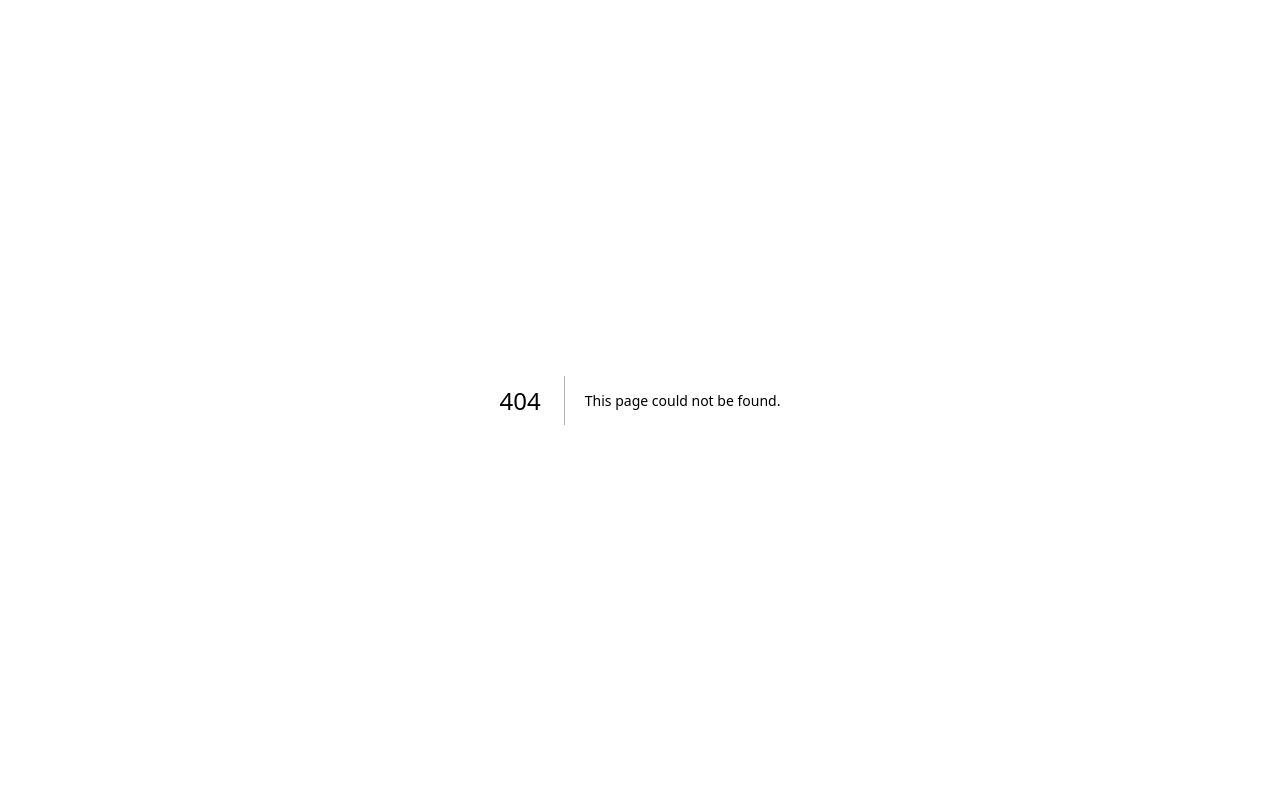
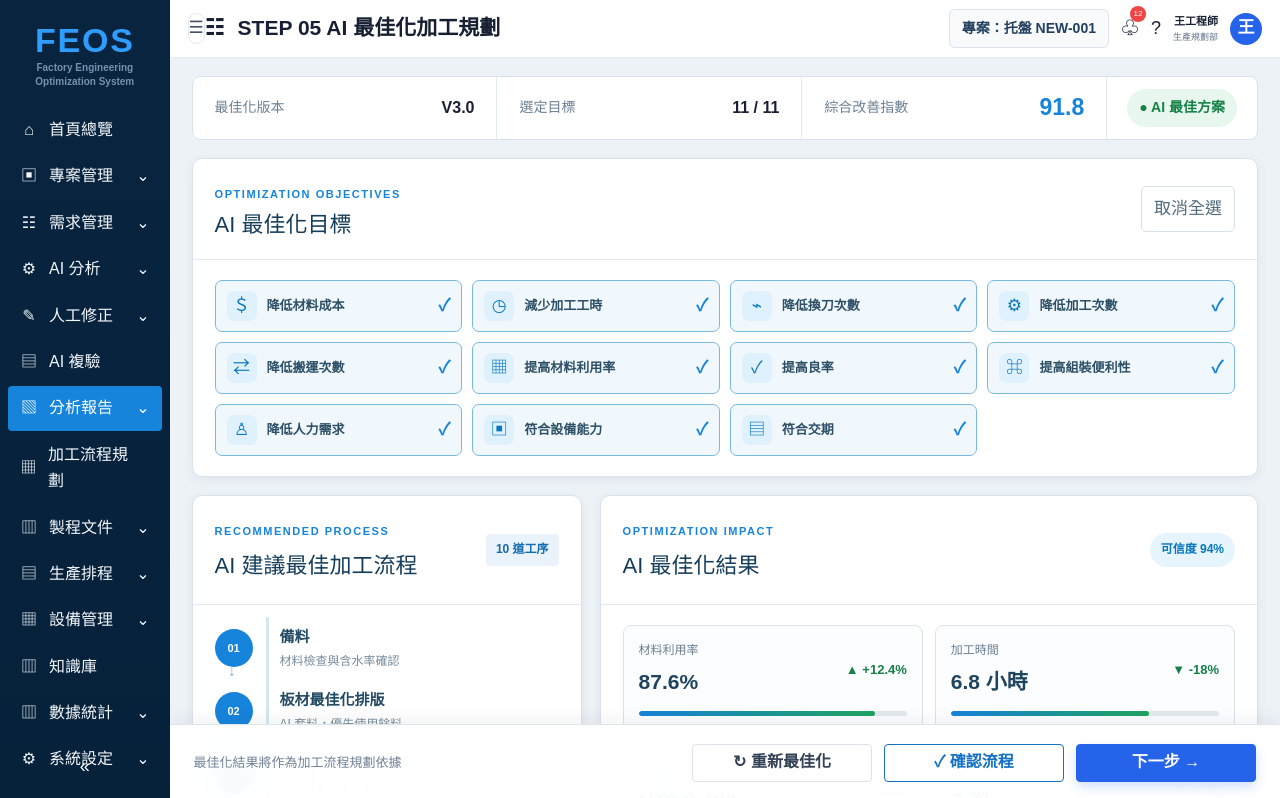
Before and after one commit to kuotai777-png/feos-process-planning, a Next.js app: page /ai-optimization in a window 1280 px wide. Before the commit this address had no page. Shown: the top 798 px of the page. Built offline with nearby package versions, Linux system fonts and the light colour scheme.

Commit message:
Add AI optimized manufacturing planning page

```diff
--- /dev/null
+++ b/app/ai-optimization/page.tsx
@@ -0,0 +1,2 @@
+import AiOptimization from "../../src/pages/ai-optimization/AiOptimization";
+export default function AiOptimizationPage(){return <AiOptimization/>}
--- a/app/globals.css
+++ b/app/globals.css
@@ -515,3 +515,14 @@ body{font-size:17px;line-height:1.65}
   .reference-list>div{grid-template-columns:1fr 65px}
   .ref-code{grid-column:1/-1}
 }
+
+/* STEP 05 · AI optimization */
+.optimization-page{min-height:calc(100vh - 64px);padding:18px 22px 108px;background:#edf2f7}.panel-surface{border:1px solid #d9e2ec;border-radius:10px;background:#fff;box-shadow:0 3px 12px rgba(15,35,55,.06)}
+.optimization-summary{display:grid;grid-template-columns:repeat(3,1fr) auto;align-items:center;border:1px solid #d9e2ec;border-radius:8px;background:#fff}.optimization-summary>div{display:flex;align-items:center;justify-content:space-between;min-height:62px;padding:0 22px;border-right:1px solid #e3e9f0}.optimization-summary span{color:#6c8093;font-size:14px}.optimization-summary b{font-size:16px}.optimization-summary .score{color:#1684db;font-size:23px}.optimization-status{margin:0 20px;padding:7px 12px;border-radius:999px;background:#e8f7ee;color:#168047!important;font-weight:700}
+.optimization-goals{margin-top:18px}.optimization-heading{display:flex;align-items:center;justify-content:space-between;padding:20px 22px;border-bottom:1px solid #e3e9f0}.optimization-heading h1,.optimization-heading h2{margin:4px 0 0;color:#153d5b;font-size:22px}.optimization-heading>button{padding:8px 12px;border:1px solid #d6e0e9;border-radius:5px;background:#fff;color:#516b7e}
+.goal-grid{display:grid;grid-template-columns:repeat(4,minmax(0,1fr));gap:10px;padding:20px 22px}.goal-grid label{display:flex;align-items:center;gap:10px;min-height:52px;padding:9px 11px;border:1px solid #d6e0e9;border-radius:7px;cursor:pointer}.goal-grid label.selected{border-color:#79b9e2;background:#f0f8fd}.goal-grid input{position:absolute;opacity:0}.goal-grid label>span{display:grid;place-items:center;width:30px;height:30px;border-radius:7px;background:#eef3f7;color:#5f7b8f}.goal-grid label.selected>span{background:#dff1fd;color:#0876bd}.goal-grid b{flex:1;color:#2e5067;font-size:13px}.goal-grid em{color:#1684db;font-style:normal;font-weight:800}
+.optimization-grid{display:grid;grid-template-columns:minmax(390px,.72fr) minmax(620px,1.28fr);gap:18px;margin-top:18px}.process-recommendation,.optimization-results{min-width:0;overflow:hidden}.optimized-flow{padding:12px 22px 22px}.optimized-flow>div{position:relative;display:grid;grid-template-columns:40px 3px 1fr;align-items:center;gap:11px;min-height:63px}.optimized-flow>div>span{display:grid;place-items:center;width:38px;height:38px;border-radius:50%;background:#1684db;color:#fff;font-size:11px;font-weight:800}.optimized-flow>div>i{width:3px;height:100%;background:#d4e6f2}.optimized-flow p{margin:0}.optimized-flow p b,.optimized-flow p small{display:block}.optimized-flow p b{color:#244b65;font-size:15px}.optimized-flow p small{margin-top:2px;color:#768b9b;font-size:12px}.optimized-flow em{position:absolute;bottom:-5px;left:13px;color:#8cb4cf;font-style:normal}
+.metric-cards{display:grid;grid-template-columns:repeat(2,minmax(0,1fr));gap:12px;padding:20px 22px}.metric-cards>div{display:grid;grid-template-columns:1fr auto;gap:4px;padding:15px;border:1px solid #dbe4eb;border-radius:8px;background:#fbfdff}.metric-cards span{color:#687e90;font-size:12px}.metric-cards b{color:#1f445e;font-size:21px}.metric-cards em{grid-column:2;grid-row:1/3;align-self:center;color:#168047;font-size:13px;font-style:normal;font-weight:800}.metric-cards>div>div{grid-column:1/-1;height:5px;margin-top:8px;overflow:hidden;border-radius:5px;background:#e1e9ef}.metric-cards>div>div i{display:block;height:100%;border-radius:5px;background:linear-gradient(90deg,#1684db,#20a460)}
+.optimization-callout{display:flex;gap:12px;margin:0 22px 22px;padding:17px;border-radius:8px;background:linear-gradient(135deg,#eaf6fd,#edf9f1)}.optimization-callout>span{color:#1684db;font-size:22px}.optimization-callout b{color:#23516d}.optimization-callout p{margin:5px 0 0;color:#4d6d7f;font-size:13px;line-height:1.7}.optimization-callout strong{color:#168047}.optimization-loading{display:flex;min-height:600px;align-items:center;justify-content:center;flex-direction:column;color:#3e6077}.optimization-loading>i{width:58px;height:58px;border:5px solid #d8e8f2;border-top-color:#1684db;border-radius:50%;animation:spin 1s linear infinite}.optimization-loading h3{margin:18px 0 4px}.optimization-loading p{margin:0;color:#7890a2;font-size:13px}
+@media(max-width:1180px){.optimization-grid{grid-template-columns:1fr}.goal-grid{grid-template-columns:repeat(3,1fr)}}
+@media(max-width:700px){.optimization-page{padding:12px 10px 108px}.optimization-summary{grid-template-columns:1fr 1fr}.optimization-summary>div{min-height:54px;padding:0 12px;border-bottom:1px solid #e3e9f0}.optimization-status{margin:10px 12px}.goal-grid{grid-template-columns:1fr 1fr;padding:15px}.metric-cards{grid-template-columns:1fr;padding:15px}}
--- a/src/components/layout/AppLayout.tsx
+++ b/src/components/layout/AppLayout.tsx
@@ -4,7 +4,7 @@ import {useState} from "react";
 
 const items=[
   ["⌂","首頁總覽","#"],["▣","專案管理","#"],["☷","需求管理","/engineering-conditions"],
-  ["⚙","AI 分析","/ai-decomposition"],["✎","人工修正","/manual-review"],["▤","AI 複驗","/manual-review"],["▧","分析報告","#"],
+  ["⚙","AI 分析","/ai-decomposition"],["✎","人工修正","/manual-review"],["▤","AI 複驗","/manual-review"],["▧","分析報告","/ai-optimization"],
   ["▦","加工流程規劃","/"],["▥","製程文件","#"],["▤","生產排程","#"],["▦","設備管理","#"],
   ["▥","知識庫","#"],["▥","數據統計","#"],["⚙","系統設定","#"],
 ] as const;
--- /dev/null
+++ b/src/pages/ai-optimization/AiOptimization.tsx
@@ -0,0 +1,32 @@
+"use client";
+import {useState} from "react";
+import {AppLayout} from "../../components/layout/AppLayout";
+
+const goals=["降低材料成本","減少加工工時","降低換刀次數","降低加工次數","降低搬運次數","提高材料利用率","提高良率","提高組裝便利性","降低人力需求","符合設備能力","符合交期"];
+const flow=[["備料","材料檢查與含水率確認"],["板材最佳化排版","AI 套料，優先使用餘料"],["裁切","自動裁板機批次裁切"],["CNC 加工","集中完成輪廓與槽位"],["鑽孔","自動定位一次完成"],["倒角","同刀具批次倒角"],["組裝","治具定位後螺釘固定"],["表面處理","砂磨、防霉處理"],["品質檢驗","尺寸、外觀與承載抽驗"],["包裝","標示批次並入庫"]];
+const metrics=[
+  ["材料利用率","87.6%","▲ +12.4%","good"],["加工時間","6.8 小時","▼ -18%","good"],["加工成本","NT$ 2,420","▼ -15%","good"],
+  ["搬運次數","7 次","▼ -4 次","good"],["換刀次數","5 次","▼ -3 次","good"],["預估良率","98.2%","▲ +3.7%","good"],
+  ["人力需求","2.5 人","▼ -1 人","good"],["預估交期","12 天","提前 2 天","good"],
+];
+export default function AiOptimization(){
+  const [selected,setSelected]=useState(goals);
+  const [running,setRunning]=useState(false);
+  const [version,setVersion]=useState(3);
+  const [toast,setToast]=useState("");
+  const toggle=(g:string)=>setSelected(s=>s.includes(g)?s.filter(x=>x!==g):[...s,g]);
+  const notify=(t:string)=>{setToast(t);window.setTimeout(()=>setToast(""),2200)};
+  const optimize=()=>{setRunning(true);window.setTimeout(()=>{setRunning(false);setVersion(v=>v+1);notify("AI 已完成重新最佳化")},1500)};
+  return <AppLayout activeIndex={6} title="STEP 05 AI 最佳化加工規劃" project="托盤 NEW-001">
+    <main className="optimization-page">
+      <div className="optimization-summary"><div><span>最佳化版本</span><b>V{version}.0</b></div><div><span>選定目標</span><b>{selected.length} / {goals.length}</b></div><div><span>綜合改善指數</span><b className="score">91.8</b></div><span className="optimization-status">● AI 最佳方案</span></div>
+      <section className="optimization-goals panel-surface"><div className="optimization-heading"><div><span className="panel-kicker">OPTIMIZATION OBJECTIVES</span><h1>AI 最佳化目標</h1></div><button onClick={()=>setSelected(selected.length===goals.length?[]:goals)}>{selected.length===goals.length?"取消全選":"全部選取"}</button></div><div className="goal-grid">{goals.map((g,i)=><label className={selected.includes(g)?"selected":""} key={g}><input type="checkbox" checked={selected.includes(g)} onChange={()=>toggle(g)}/><span>{["＄","◷","⌁","⚙","⇄","▦","✓","⌘","♙","▣","▤"][i]}</span><b>{g}</b><em>{selected.includes(g)?"✓":""}</em></label>)}</div></section>
+      <div className="optimization-grid">
+        <section className="process-recommendation panel-surface"><div className="optimization-heading"><div><span className="panel-kicker">RECOMMENDED PROCESS</span><h2>AI 建議最佳加工流程</h2></div><span className="revision-badge">10 道工序</span></div><div className="optimized-flow">{flow.map(([name,note],i)=><div key={name}><span>{String(i+1).padStart(2,"0")}</span><i/><p><b>{name}</b><small>{note}</small></p>{i<flow.length-1&&<em>↓</em>}</div>)}</div></section>
+        <section className="optimization-results panel-surface"><div className="optimization-heading"><div><span className="panel-kicker">OPTIMIZATION IMPACT</span><h2>AI 最佳化結果</h2></div><span className="ai-result-tag">可信度 94%</span></div>{running?<div className="optimization-loading"><i/><h3>AI 正在重新計算最佳方案…</h3><p>同時評估材料、設備、工時、成本與交期</p></div>:<><div className="metric-cards">{metrics.map(([name,value,delta,tone])=><div key={name}><span>{name}</span><b>{value}</b><em className={tone}>{delta}</em><div><i style={{width:name==="材料利用率"?"88%":name==="預估良率"?"98%":"74%"}}/></div></div>)}</div><div className="optimization-callout"><span>✦</span><div><b>AI 建議摘要</b><p>採用集中加工與板材最佳化排版，可降低換刀與搬運次數；現有設備能力足以完成，預估製造成本為 <strong>NT$ 2,420／件</strong>。</p></div></div></>}</section>
+      </div>
+    </main>
+    <footer className="conditions-footer"><span>最佳化結果將作為加工流程規劃依據</span><div><button className="btn btn-secondary" onClick={optimize} disabled={running}>↻ 重新最佳化</button><button className="btn btn-outline" onClick={()=>notify("最佳加工流程已確認")}>✓ 確認流程</button><button className="btn btn-primary" onClick={()=>notify("已準備進入下一步")}>下一步 →</button></div></footer>
+    {toast&&<div className="toast" role="status">{toast}</div>}
+  </AppLayout>;
+}
```
